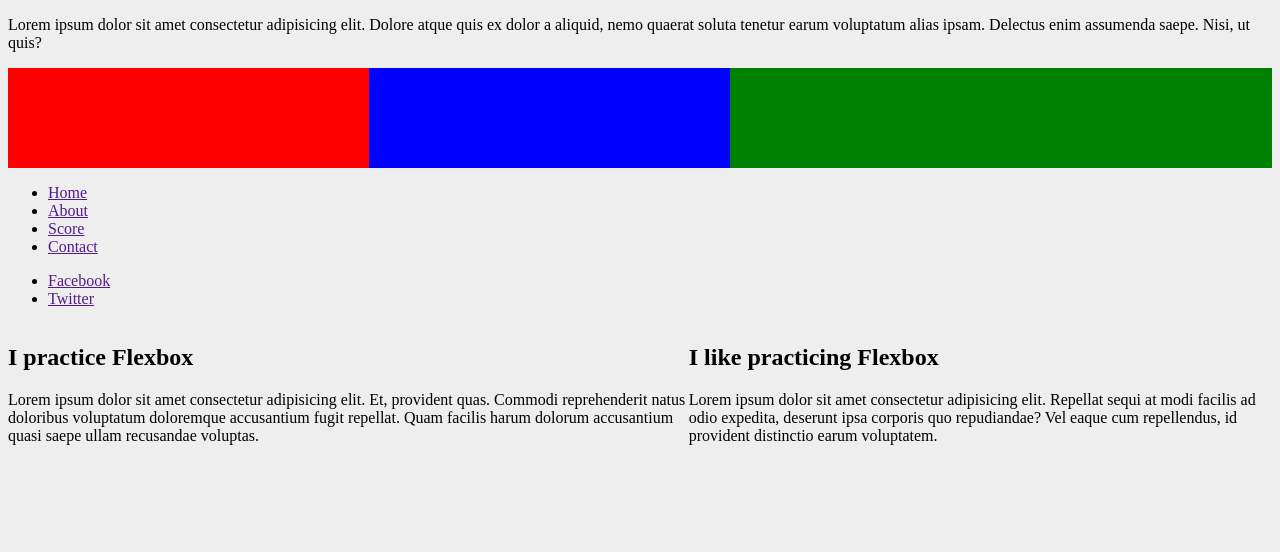
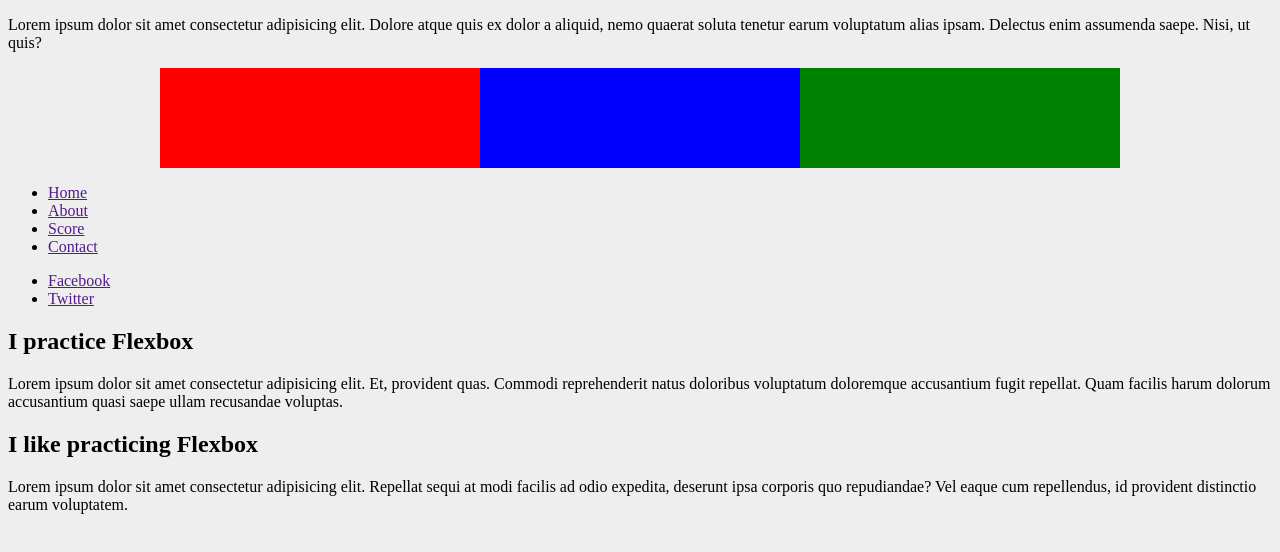
Before and after one commit to popadana10/CSS-Flexbox, a plain HTML site: page index.html in a window 1280 px wide. Drawn offline with Linux system fonts and the light colour scheme.

Commit message:
flex basis update

```diff
--- a/style.css
+++ b/style.css
@@ -2,14 +2,17 @@ body {
   background: #eee;
 }
 
-  .first {
+.wrapper {
   width: 100%;
   max-width: 960px;
+  margin: 0 auto;
 }
 
 .flex-container {
   display: flex;
   background-color: white;
+  flex-wrap: wrap;
+  /*flex-wrap: wrap-reverse;*/
 }
 
 /*.flex-container::after {
@@ -20,24 +23,30 @@ body {
 
 .box {
   height: 100px;
-    min-width: 100px;
+  /*width: 320px;*/
+  /*min-width: 200px;*/
+  /*flex-basis: 200px;*/
+  /*flex-grow: 1;*/
+  flex: 1 0 200px;
 }
 
 .one {
   background-color: red;
-    flex-grow: 2;
+  /*flex-grow: 1;*/
+  /*flex-shrink: 1;*/
+  /*flex-basis: 100px;*/
 }
 
 .two {
   background-color: blue;
-    flex-grow: 2;
+  /* flex-grow: 2;*/
+  /*flex-shrink: 2;*/
+  /*flex-basis: 200px;*/
 }
 
 .three {
   background-color: green;
-    flex-grow: 3;
+  /*flex-grow: 3;*/
+  /*flex-shrink: 3;*/
+  /*flex-basis: 300px;*/
 }
-
-  #blocks {
-    display: flex;
-  }
```
Lines whose indentation alone changed are shown as unchanged.
